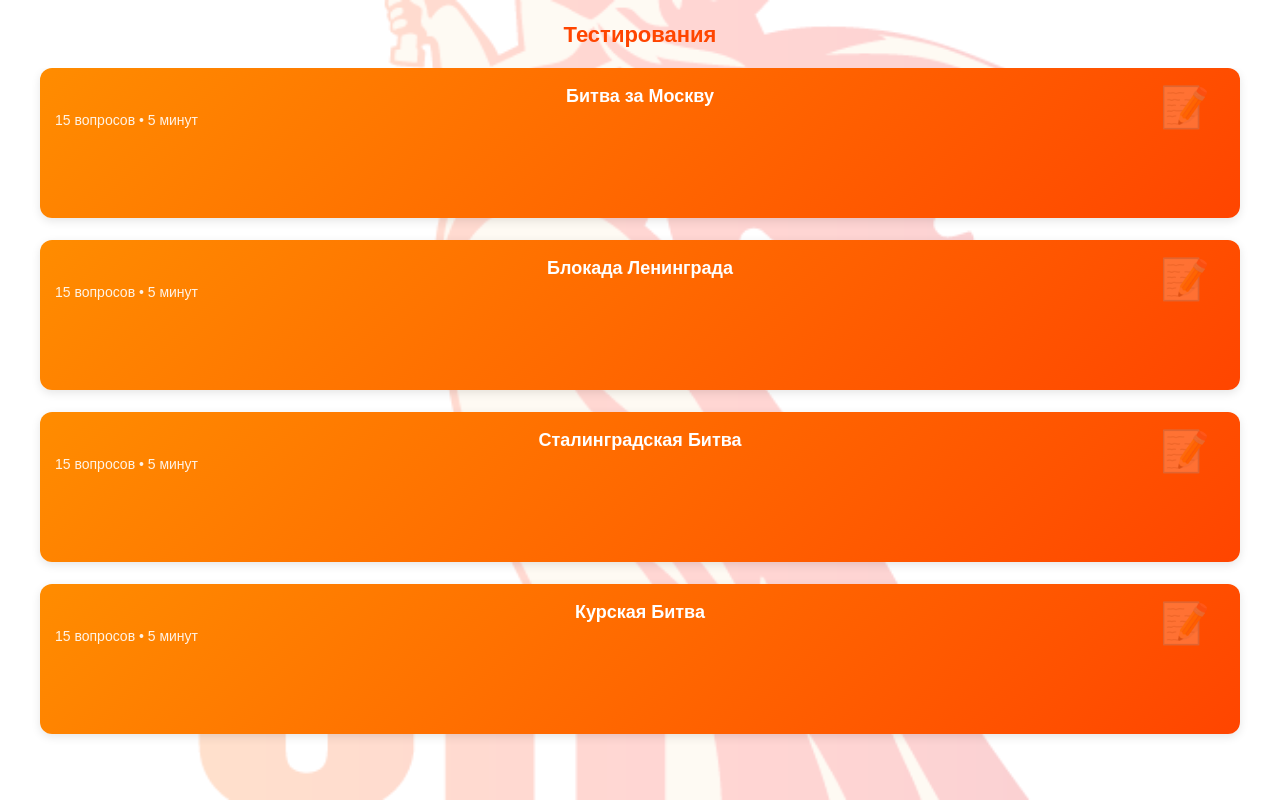
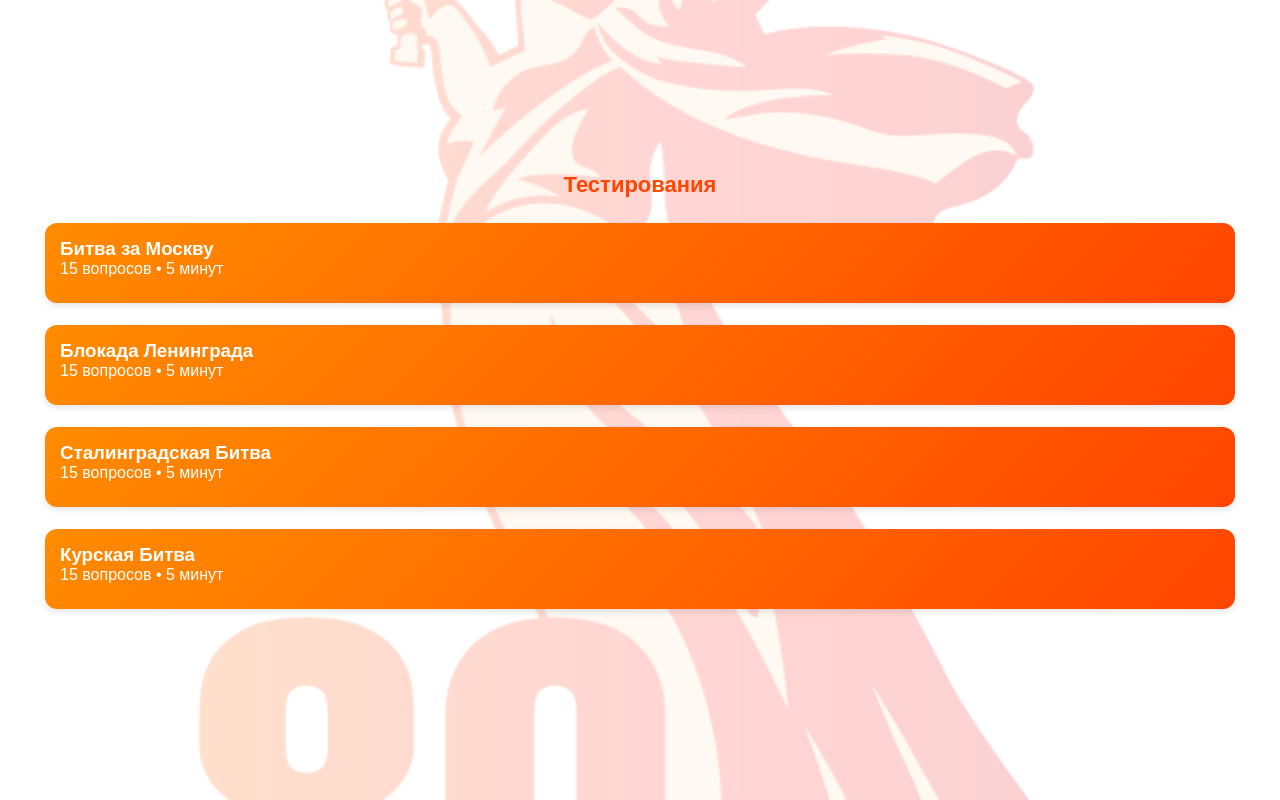
Before and after one commit to darkJsss/KremleBot, a Flask app: page /tests in a window 1280 px wide. Run offline with Flask 3, Linux system fonts and the light colour scheme.

Commit message:
version 1

```diff
--- a/static/css/style.css
+++ b/static/css/style.css
@@ -1097,3 +1097,44 @@
 body {
     padding-bottom: calc(20px + var(--safe-area));
 }
+
+/* Базовые гарантии для Telegram */
+html {
+    box-sizing: border-box;
+    overflow-x: hidden;
+    width: 100vw;
+}
+
+body {
+    position: relative;
+    max-width: 100%;
+    overflow-x: hidden;
+    padding-bottom: var(--safe-area);
+}
+
+/* Фикс для всех контейнеров */
+[class*="-container"] {
+    width: 100%;
+    max-width: 100%;
+    padding-left: 10px;
+    padding-right: 10px;
+    box-sizing: border-box;
+}
+
+.test-card-wrapper {
+    width: 100%;
+    padding: 5px;
+    box-sizing: border-box;
+}
+
+.test-card {
+    width: 100%;
+    height: 100%;
+    display: block;
+    background: linear-gradient(135deg, #ff8c00, #ff4500);
+    border-radius: 12px;
+    padding: 15px;
+    color: white;
+    text-decoration: none;
+    box-shadow: 0 3px 6px rgba(0,0,0,0.1);
+}
--- a/templates/base.html
+++ b/templates/base.html
@@ -2,8 +2,14 @@
 <html lang="ru">
 <head>
     <meta charset="UTF-8">
-    <meta name="viewport" content="width=device-width, initial-scale=1.0, maximum-scale=1.0, user-scalable=no">
-    <title>КремлеБот</title>
+    <meta name="viewport" content="width=device-width, initial-scale=1.0, viewport-fit=cover">
+    <title>{% block title %}{% endblock %}</title>
+    <style>
+        :root {
+            --vh: 1vh; /* Будет переопределено в JS */
+            --safe-area: env(safe-area-inset-bottom, 0px);
+        }
+    </style>
     <link rel="stylesheet" href="{{ url_for('static', filename='css/style.css') }}">
 </head>
 <body>
@@ -11,5 +17,32 @@
     <div class="container">
         {% block content %}{% endblock %}
     </div>
+    <!-- Код для адаптации под Telegram и мобильные устройства -->
+    <script>
+    document.addEventListener('DOMContentLoaded', function() {
+        // Фиксим viewport для Telegram
+        function adjustViewport() {
+            const metaViewport = document.querySelector('meta[name="viewport"]');
+            const isTelegram = navigator.userAgent.includes('Telegram');
+            if (isTelegram) {
+                metaViewport.content = 'width=device-width, initial-scale=1.0, maximum-scale=1.0, user-scalable=no';
+            }
+            // Корректировка высоты
+            const vh = window.innerHeight * 0.01;
+            document.documentElement.style.setProperty('--vh', `${vh}px`);
+
+            // Проверка выхода за границы
+            document.querySelectorAll('.test-card, .option-container').forEach(el => {
+                if (el.offsetLeft + el.offsetWidth > window.innerWidth) {
+                    el.style.width = (window.innerWidth - 30) + 'px';
+                }
+            });
+        }
+        // Вызываем при загрузке и изменении размера
+        window.addEventListener('load', adjustViewport);
+        window.addEventListener('resize', adjustViewport);
+        adjustViewport(); // Инициализация
+    });
+    </script>
 </body>
 </html>
--- a/templates/tests.html
+++ b/templates/tests.html
@@ -4,18 +4,15 @@
 <div class="mobile-tests-container">
     <h1 class="tests-title">Тестирования</h1>
 
-    <div class="tests-scroll-wrapper">
-        <div class="tests-grid">
-            {% for topic in ['Битва за Москву', 'Блокада Ленинграда', 'Сталинградская Битва', 'Курская Битва'] %}
+    <div class="tests-grid">
+        {% for topic in ['Битва за Москву', 'Блокада Ленинграда', 'Сталинградская Битва', 'Курская Битва'] %}
+        <div class="test-card-wrapper">
             <a href="{{ url_for('test_confirmation', topic=topic) }}" class="test-card">
-                <div class="card-content">
-                    <h3>{{ topic }}</h3>
-                    <p>15 вопросов • 5 минут</p>
-                    <div class="card-icon">📝</div>
-                </div>
+                <h3>{{ topic }}</h3>
+                <p>15 вопросов • 5 минут</p>
             </a>
-            {% endfor %}
         </div>
+        {% endfor %}
     </div>
 </div>
 {% endblock %}
```
Also changed, not shown: instance/kremlebot.db.
